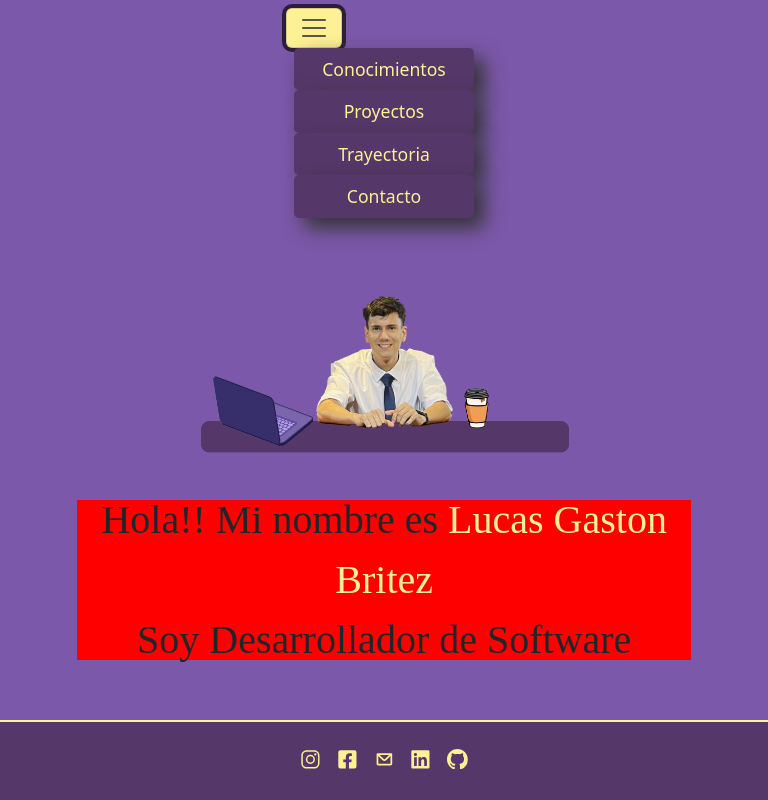
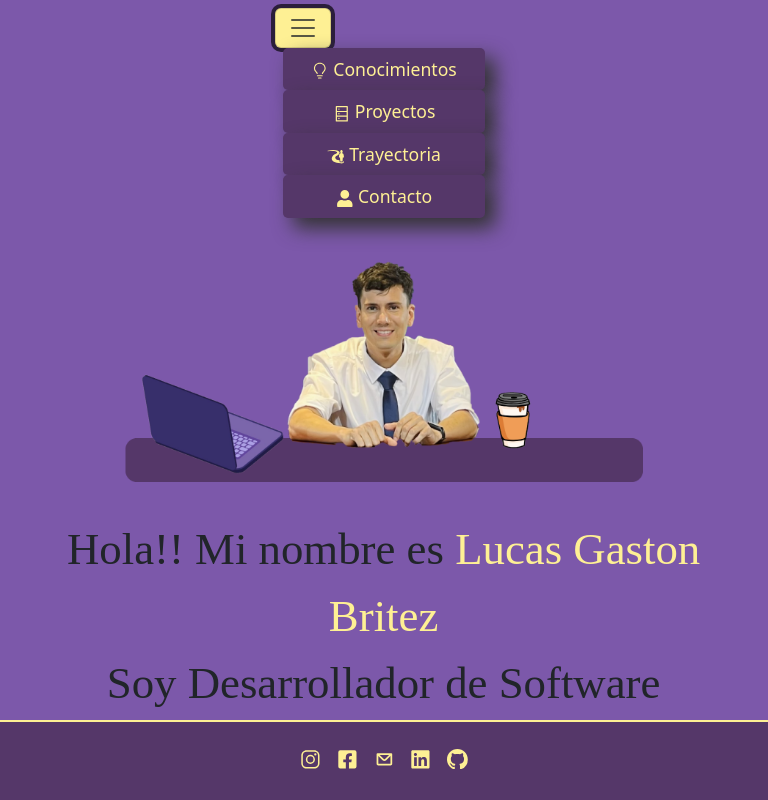
Before and after one commit to CaluBritez/PortFolio, a React (Vite) app: page / in a window 768 px wide. Both pictures are taken after a click on the button "Toggle navigation". Built offline with nearby package versions, Linux system fonts and the light colour scheme; a web font is replaced by a local one.

Commit message:
home responsive

```diff
--- a/src/components/Header.jsx
+++ b/src/components/Header.jsx
@@ -1,4 +1,9 @@
 import './css/Header.css'
+
+import { GoLightBulb } from "react-icons/go";
+import { AiOutlineDatabase } from "react-icons/ai";
+import { GiJourney } from "react-icons/gi";
+import { FaUser } from "react-icons/fa";
 
 import 'animate.css';
 
@@ -20,16 +25,16 @@ export const Header = () => {
               <div className="collapse navbar-collapse" id="navbarSupportedContent">
                 <ul className="navbar-nav me-auto mb-2 mb-lg-0">
                   <li className="nav-item">
-                    <a className="nav-link active" aria-current="page" href="#">Conocimientos</a>
+                    <a className="nav-link active" aria-current="page" href="#"><GoLightBulb /> Conocimientos</a>
                   </li>
                   <li className="nav-item">
-                    <a className="nav-link active" aria-current="page" href="#">Proyectos</a>
+                    <a className="nav-link active" aria-current="page" href="#"><AiOutlineDatabase /> Proyectos</a>
                   </li>
                   <li className="nav-item">
-                    <a className="nav-link active" aria-current="page" href="#">Trayectoria</a>
+                    <a className="nav-link active" aria-current="page" href="#"><GiJourney /> Trayectoria</a>
                   </li>
                   <li className="nav-item">
-                    <a className="nav-link active" aria-current="page" href="#">Contacto</a>
+                    <a className="nav-link active" aria-current="page" href="#"><FaUser /> Contacto</a>
                   </li>
                 </ul>
               </div>
--- a/src/components/css/Home.css
+++ b/src/components/css/Home.css
@@ -53,26 +53,117 @@ CELESTE: BCA2E7
   margin: 0;
   font-size: 2.8rem;
   font-family: 'franchise';
+  text-align: center;
 }
-
+/*
 @media (max-width: 1024px) {
   #box-home-img {
     width: 60%;
   }
   #box-home-texto {
-    width: 80%;
+    width: 90%;
   }
   #box-home-texto p{
-    text-align: center;
+    font-size: 3rem;
   }
 
 }
 @media (max-width: 991px) {
   #box-home-texto {
+    width: 100%;
     background-color: red;
+  }
+  #box-home-texto p{
+    font-size: 2.5rem;
+  }
+}
+@media (max-width: 767px) {
+
+  #box-center-home {
+    width: 90%;
+  }
+
+  #box-home-img {
+    width: 85%;
+  }
+
+  #box-home-texto {
+    width: 100%;
+    background-color: blue;
+  }
+
+  #box-home-texto p{
+    font-size: 1.8rem;
+  }
+}
+*/
+/* Teléfonos pequeños */
+@media (max-width: 575px) {
+  #box-center-home {
+    width: 95%;
+  }
+
+  #box-home-img {
+    width: 80%;
+  }
+  #box-home-texto {
     width: 100%;
   }
   #box-home-texto p{
     font-size: 2.5rem;
   }
 }
+
+/* Teléfonos grandes */
+@media (min-width: 576px) and (max-width: 767px) {
+
+  #box-center-home {
+    width: 95%;
+  }
+
+  #box-home-img {
+    width: 80%;
+  }
+  #box-home-texto {
+    width: 100%;
+  }
+  #box-home-texto p{
+    font-size: 2.5rem;
+  }
+}
+
+/* Tabletas */
+@media (min-width: 768px) and (max-width: 991px) {
+
+  #box-center-home {
+    width: 90%;
+  }
+
+  #box-home-img {
+    width: 75%;
+  }
+  #box-home-texto {
+    width: 100%;
+  }
+  #box-home-texto p{
+    font-size: 2.8rem;
+  }
+}
+
+/* Laptops pequeñas */
+@media (min-width: 992px) and (max-width: 1199px) {
+  #box-home-img {
+    width: 60%;
+  }
+  #box-home-texto {
+    width: 90%;
+  }
+  #box-home-texto p{
+    font-size: 3rem;
+  }
+}
+
+/* Monitores grandes */
+@media (min-width: 1200px) {
+
+}
```
